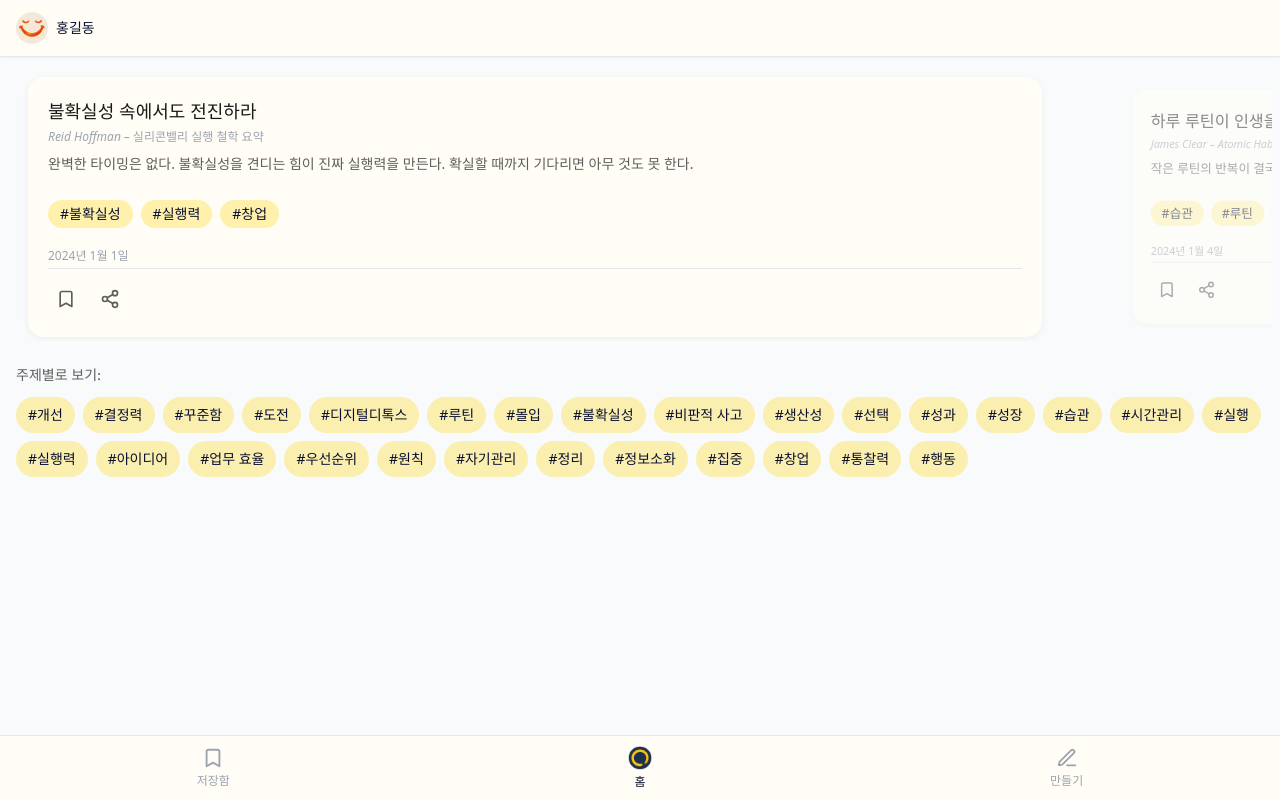
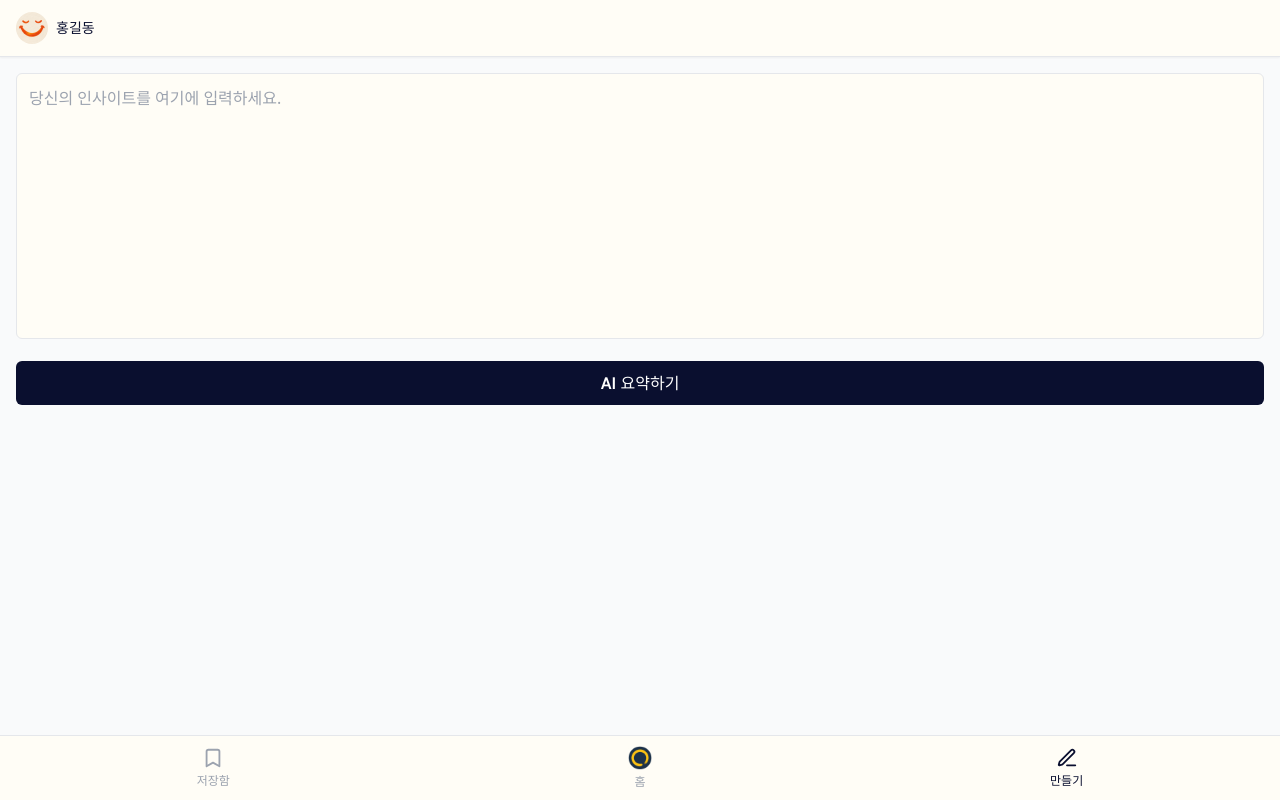
Before and after one commit to monaq/Infocus-app, a React (Vite) app: page /generate in a window 1280 px wide. Before the commit this address led to /. Built offline with nearby package versions, Linux system fonts and the light colour scheme; a web font is replaced by a local one.

Commit message:
feat: 인사이트 사용자 추가 UI

```diff
--- a/src/App.tsx
+++ b/src/App.tsx
@@ -4,6 +4,7 @@ import MainLayout from './layouts/MainLayout';
 import HomePage from './pages/HomePage';
 import SavedPage from './pages/SavePage';
 import CardDetailPage from './pages/CardDetailPage';
+import GeneratePage from './pages/GeneratePage';
 // import SettingsPage from './pages/SettingsPage'; // MVP에서는 생략
 
 function App() {
@@ -14,6 +15,7 @@ function App() {
           <Route path="/" element={<HomePage />} />
           <Route path="/saved" element={<SavedPage />} />
           <Route path="/card/:id" element={<CardDetailPage />} />
+          <Route path="/generate" element={<GeneratePage />} />
           {/* <Route path="/settings" element={<SettingsPage />} /> */}
           <Route path="*" element={<Navigate to="/" replace />} />
         </Route>
--- a/src/components/cards/InsightCardList.tsx
+++ b/src/components/cards/InsightCardList.tsx
@@ -38,6 +38,7 @@ const InsightCardList: React.FC<InsightCardListProps> = ({
     className: "insight-slider",
     centerMode: true,
     centerPadding: '0',
+    variableWidth: true,
     responsive: [
       {
         breakpoint: 1024,
--- /dev/null
+++ b/src/pages/GeneratePage.tsx
@@ -0,0 +1,92 @@
+// src/pages/GeneratePage.tsx
+import React, { useState } from 'react';
+import AppHeader from '../components/layout/AppHeader';
+import Button from '../components/common/Button';
+import InsightCard from '../components/cards/InsightCard';
+import { Card as InsightCardData } from '../types/card';
+import { useNavigate } from 'react-router-dom';
+
+// ... (OpenAI API 호출 함수, 로컬 스토리지 헬퍼, 임시 카드 저장 로직은 이전과 동일) ...
+const callOpenAIToSummarize = async (text: string): Promise<Omit<InsightCardData, 'id' | 'isSaved' | 'createdAt' | 'source'>> => { /* ... */
+    return new Promise(resolve => {
+        setTimeout(() => {
+            const bullets = text.split(/[.!?\n]/).filter(s => s.trim().length > 10).slice(0, 3).map(s => `- ${s.trim()}`);
+            if (bullets.length === 0) bullets.push("- 요약할 내용이 충분하지 않습니다.");
+            resolve({ title: text.substring(0, 20) + (text.length > 20 ? "..." : "") + " 요약", insight: `입력된 내용 기반 요약입니다:\n${bullets.join('\n')}`, tags: ["AI생성", "요약"], });
+        }, 1500);
+    });
+};
+const getSavedCardIdsFromStorage = (): string[] => JSON.parse(localStorage.getItem('savedInfocusCardIds') || '[]');
+const addCardIdToStorage = (cardId: string): void => { /* ... */
+    let savedIds = getSavedCardIdsFromStorage();
+    if (!savedIds.includes(cardId)) { savedIds.push(cardId); localStorage.setItem('savedInfocusCardIds', JSON.stringify(savedIds)); window.dispatchEvent(new Event('storage')); }
+};
+if (!(window as any).tempGeneratedCards) { (window as any).tempGeneratedCards = []; }
+const tempGeneratedCards: InsightCardData[] = (window as any).tempGeneratedCards;
+
+
+const GeneratePage: React.FC = () => {
+    const navigate = useNavigate();
+    const [inputText, setInputText] = useState<string>('');
+    const [generatedCard, setGeneratedCard] = useState<InsightCardData | null>(null);
+    const [isLoading, setIsLoading] = useState<boolean>(false);
+    const [error, setError] = useState<string | null>(null);
+
+    const handleSummarize = async () => { /* ... (이전과 동일) ... */
+        if (!inputText.trim()) { setError("요약할 내용을 입력해주세요."); return; }
+        setIsLoading(true); setError(null); setGeneratedCard(null);
+        try {
+            const summaryData = await callOpenAIToSummarize(inputText);
+            const newCard: InsightCardData = { ...summaryData, id: `gen-<span class="math-inline">\{Date\.now\(\)\}\-</span>{Math.random().toString(36).substring(2, 7)}`, source: "AI 요약 엔진 (Infocus)", createdAt: new Date().toISOString(), isSaved: false, };
+            setGeneratedCard(newCard);
+            if (!tempGeneratedCards.find(c => c.id === newCard.id)) { tempGeneratedCards.push(newCard); }
+        } catch (err) { setError("요약 생성 중 오류가 발생했습니다."); console.error(err); }
+        finally { setIsLoading(false); }
+    };
+    const handleSaveGeneratedCard = (cardId: string) => { /* ... (이전과 동일) ... */
+        if (generatedCard && cardId === generatedCard.id && !generatedCard.isSaved) {
+            addCardIdToStorage(cardId);
+            setGeneratedCard(prev => prev ? { ...prev, isSaved: true } : null);
+            const cardInTemp = tempGeneratedCards.find(c => c.id === cardId);
+            if (cardInTemp) cardInTemp.isSaved = true;
+            alert("카드가 저장되었습니다!");
+        }
+    };
+    const handleShareGeneratedCard = async (cardId: string) => { /* ... (이전과 동일) ... */ };
+    const handleTagClickOnGenerated = (tag: string) => navigate(`/?topic=${tag}`);
+    const handleViewDetails = (cardId: string) => { if (generatedCard && cardId === generatedCard.id) navigate(`/card/${cardId}`); };
+
+    return (
+        <div className="pb-20 bg-infocus-canvas min-h-screen"> {/* 페이지 배경색 */}
+            <AppHeader userInfo={{ name: "홍길동", email: "hong@example.com", profileImage: "" }} />
+            <div className="container mx-auto p-3 sm:p-4">
+                <textarea
+                    value={inputText}
+                    onChange={(e) => setInputText(e.target.value)}
+                    placeholder="당신의 인사이트를 여기에 입력하세요."
+                    rows={10}
+                    className="w-full p-3 border border-infocus-divider rounded-md focus:ring-2 focus:ring-infocus-primary focus:border-infocus-primary resize-none bg-infocus-surface text-infocus-text placeholder-infocus-muted"
+                />
+                <Button onClick={handleSummarize} disabled={isLoading} className="w-full mt-4 py-2.5" variant="primary">
+                    {isLoading ? '요약 중...' : 'AI 요약하기'}
+                </Button>
+                {/* 테마 에러 색상 적용 */}
+                {error && <p className="text-infocus-error mt-4 text-center">{error}</p>}
+                {generatedCard && (
+                    <div className="mt-6">
+                        {/* 테마 텍스트 색상 적용 */}
+                        <h3 className="text-lg font-semibold mb-3 text-infocus-text">생성된 인사이트 카드:</h3>
+                        <InsightCard
+                            card={generatedCard}
+                            onSaveToggle={() => handleSaveGeneratedCard(generatedCard.id)}
+                            onShare={() => handleShareGeneratedCard(generatedCard.id)}
+                            onTagClick={handleTagClickOnGenerated}
+                            onViewDetails={handleViewDetails}
+                        />
+                    </div>
+                )}
+            </div>
+        </div>
+    );
+};
+export default GeneratePage;
--- a/src/styles/slick-custom.css
+++ b/src/styles/slick-custom.css
@@ -31,7 +31,6 @@
 
 .insight-card-slider .slick-slide {
   padding: 0 8px;
-  opacity: 0.5;
   transform: scale(0.9);
   transition: all 0.3s ease;
 }
--- a/vite.config.ts
+++ /dev/null
@@ -1,13 +0,0 @@
-import { defineConfig } from 'vite'
-import react from '@vitejs/plugin-react'
-import path from 'path'
-
-// https://vite.dev/config/
-export default defineConfig({
-  plugins: [react()],
-  resolve: {
-    alias: {
-      '@': path.resolve(__dirname, './src'),
-    },
-  },
-})
```
